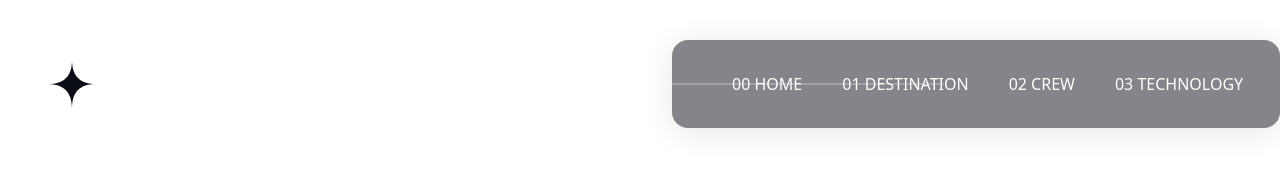
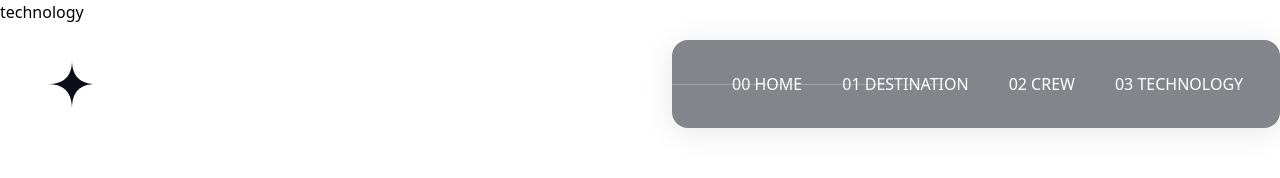
Before and after one commit to ImArnoldDCODES/space-dash, a React (Vite) app: page /technology in a window 1280 px wide. Shown: the top 178 px of the page. Built offline with nearby package versions, Linux system fonts and the light colour scheme.

Commit message:
added remianing pages and paths for each page

```diff
--- a/src/App.jsx
+++ b/src/App.jsx
@@ -1,6 +1,10 @@
 // components
 import Navbar from "./pages/navbar/navbar";
 import Home from "./pages/home/home";
+import Destination from "./pages/destination";
+import Crew from "./pages/crew";
+import Technology from "./pages/technology";
+//added all paths for pages
 
 // packages
 import { Routes, Route, BrowserRouter } from "react-router-dom";
@@ -12,6 +16,9 @@ function App() {
         <Navbar />
         <Routes>
           <Route path="/" element={<Home />} />
+          <Route path="/destination" element={<Destination />} />
+          <Route path="/crew" element={<Crew />} />
+          <Route path="/technology" element={<Technology />} />
         </Routes>
       </div>
     </BrowserRouter>
--- a/src/index.css
+++ b/src/index.css
@@ -1,9 +1,15 @@
 @tailwind base;
 @tailwind components;
 @tailwind utilities;
-.home-page{
-    background-image: url('./assets/home/background-home-desktop.jpg');
-    background-position: center;
-    background-repeat: no-repeat;
-    background-size: cover;
+.home-page {
+  background-image: url("./assets/home/background-home-desktop.jpg");
+  background-position: center;
+  background-repeat: no-repeat;
+  background-size: cover;
 }
+.crew {
+  background-image: url("./assets/crew/background-crew-desktop.jpg");
+  background-position: center;
+  background-repeat: no-repeat;
+  background-size: cover;
+}
--- /dev/null
+++ b/src/pages/crew.jsx
@@ -0,0 +1,9 @@
+import React from 'react'
+
+const crew = () => {
+  return (
+    <div>crew</div>
+  )
+}
+
+export default crew
--- /dev/null
+++ b/src/pages/destination.jsx
@@ -0,0 +1,9 @@
+import React from 'react'
+
+const destination = () => {
+  return (
+    <div>destination</div>
+  )
+}
+
+export default destination
--- a/src/pages/navbar/navbar.jsx
+++ b/src/pages/navbar/navbar.jsx
@@ -5,15 +5,19 @@ export default function Navbar() {
   const navtext = [
     {
       title: "00 HOME",
+      path: "/",
     },
     {
       title: "01 DESTINATION",
+      path: "/destination",
     },
     {
       title: "02 CREW",
+      path: "/crew",
     },
     {
       title: "03 TECHNOLOGY",
+      path: "/technology",
     },
   ];
 
@@ -22,7 +26,7 @@ export default function Navbar() {
       <div>
         <img src={Logo} alt="logo" className="w-[3rem] h-[3rem] ml-12" />
       </div>
-      <span className="h-[2px] w-[35rem] left-[24rem] opacity-[0.25] bg-[#fff] absolute content-none z-[1]"></span>
+      <span className="h-[1px] w-[35rem] left-[24rem] opacity-[0.25] bg-white absolute content-none z-[1]"></span>
       <div
         className="w-[38rem] h-[100%]"
         style={{
@@ -31,11 +35,16 @@ export default function Navbar() {
           boxShadow: "0 4px 30px rgba(0, 0, 0, 0.1)",
           backdropFilter: "blur(3.1px)",
           WebkitBackdropFilter: "blur(3.1px)",
-        }}
-      >
-        <ul className="flex px-5 py-8 gap-10 ml-10 text-[#fff]">
+        }}>
+        <ul className="flex px-5 py-8 gap-10 ml-10 text-white">
           {navtext.map((list, index) => {
-            return <li key={index}>{list.title}</li>;
+            return (
+              <div>
+                <li key={index}>
+                  <a href={list.path}>{list.title}</a>
+                </li>
+              </div>
+            );
           })}
         </ul>
       </div>
--- /dev/null
+++ b/src/pages/technology.jsx
@@ -0,0 +1,9 @@
+import React from 'react'
+
+const technology = () => {
+  return (
+    <div>technology</div>
+  )
+}
+
+export default technology
```
